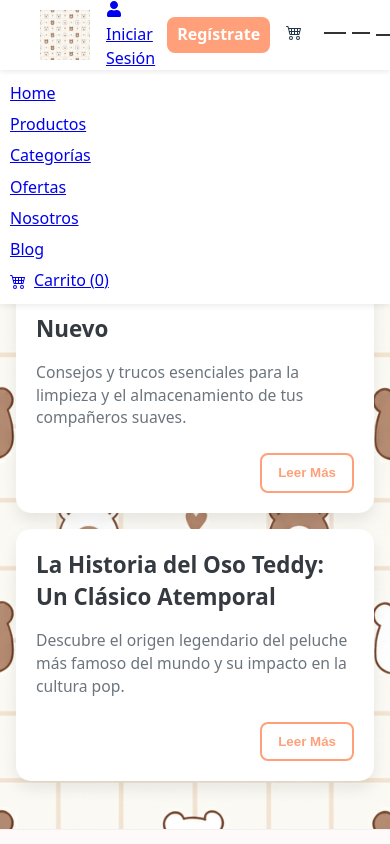
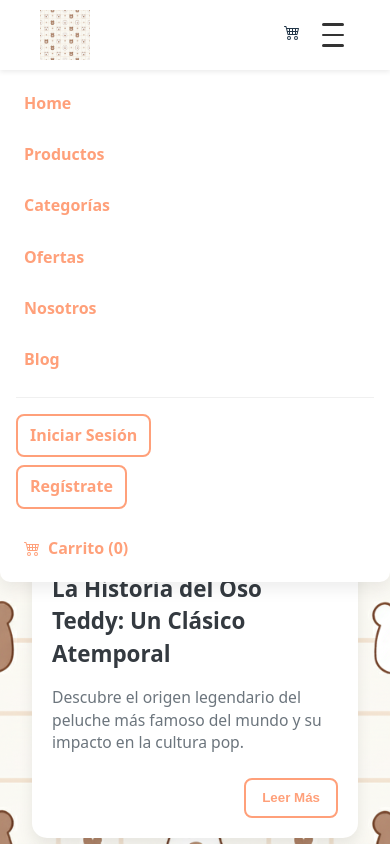
Before and after one commit to 000francisca0/NuevoProyecto, a React (Vite) app: page /blog in a window 390 px wide. Both pictures are taken after a click on the button "Abrir menú". Shown: the top 844 px of the page. Built offline with nearby package versions, Linux system fonts and the light colour scheme.

Commit message:
Pequeños cambios para header en mobil

```diff
--- a/src/components/header.jsx
+++ b/src/components/header.jsx
@@ -1,3 +1,4 @@
+// src/components/header.jsx
 import React, { useState, useContext } from 'react';
 import { Link } from 'react-router-dom';
 import { CartContext } from '../context/cartContext';
@@ -30,13 +31,14 @@ function Header() {
         </nav>
 
         <div className="right-controls">
-          <div className="auth-links hidden-sm" style={{ display: 'flex', gap: '0.75rem', alignItems: 'center' }}>
-            <Link to="/inicio" className="auth-link" aria-label="Iniciar sesión">
-              <FaUser style={{ marginRight: 6 }} />
-              <span>Iniciar Sesión</span>
+          {/* Desktop auth links (hidden on small screens) */}
+          <div className="auth-links hidden-sm" aria-hidden={menuOpen} style={{ display: 'flex', gap: '0.75rem', alignItems: 'center' }}>
+            {/* Reuse existing button classes from index.css so no new CSS needed */}
+            <Link to="/inicio" className="btn btn-ghost" aria-label="Iniciar sesión">
+              Iniciar Sesión
             </Link>
 
-            <Link to="/registro" className="btn btn-primary" style={{ padding: '6px 10px', fontWeight: 600 }}>
+            <Link to="/registro" className="btn btn-primary" style={{ whiteSpace: 'nowrap' }}>
               Regístrate
             </Link>
           </div>
@@ -48,48 +50,36 @@ function Header() {
             </Link>
           </div>
 
+          {/* Mobile toggle (pure CSS bars, stacked vertically) */}
           <button
             className="mobile-toggle"
             onClick={() => setMenuOpen(!menuOpen)}
             aria-expanded={menuOpen}
             aria-label="Abrir menú"
-            style={{ background: 'transparent', border: 'none', cursor: 'pointer' }}
           >
-            {/* Simple hamburger using CSS bars or text fallback */}
-            <div style={{ width: 22, height: 2, background: '#333', marginBottom: 5 }} />
-            <div style={{ width: 18, height: 2, background: '#333', marginBottom: 5 }} />
-            <div style={{ width: 14, height: 2, background: '#333' }} />
+            <span className={`bar ${menuOpen ? 'open' : ''}`} />
+            <span className={`bar ${menuOpen ? 'open' : ''}`} />
+            <span className={`bar ${menuOpen ? 'open' : ''}`} />
           </button>
         </div>
       </header>
 
-      {/* Mobile dropdown - small inline style so it appears on mobile when open.
-          You can move styles into CSS later (class .mobile-nav). */}
+      {/* Mobile dropdown - styled via CSS. Auth links are duplicated here for mobile use. */}
       {menuOpen && (
-        <nav
-          className="mobile-nav"
-          style={{
-            position: 'absolute',
-            top: '70px',
-            left: 0,
-            right: 0,
-            background: '#fff',
-            zIndex: 999,
-            boxShadow: '0 2px 6px rgba(0,0,0,0.08)',
-            display: 'flex',
-            flexDirection: 'column',
-            padding: '12px 10px',
-            gap: 8,
-          }}
-          aria-label="Mobile navigation"
-        >
+        <nav className="mobile-nav" aria-label="Mobile navigation">
           <Link to="/" onClick={handleLinkClick}>Home</Link>
           <Link to="/productos" onClick={handleLinkClick}>Productos</Link>
           <Link to="/categorias" onClick={handleLinkClick}>Categorías</Link>
           <Link to="/ofertas" onClick={handleLinkClick}>Ofertas</Link>
           <Link to="/nosotros" onClick={handleLinkClick}>Nosotros</Link>
           <Link to="/blog" onClick={handleLinkClick}>Blog</Link>
-          <Link to="/carro" onClick={handleLinkClick} style={{ display: 'flex', alignItems: 'center', gap: 8 }}>
+
+          <hr style={{ width: '100%', border: 'none', borderTop: '1px solid rgba(0,0,0,0.06)', margin: '8px 0' }} />
+
+          <Link to="/inicio" onClick={handleLinkClick} className="btn btn-ghost">Iniciar Sesión</Link>
+          <Link to="/registro" onClick={handleLinkClick} className="btn btn-ghost">Regístrate</Link>
+
+          <Link to="/carro" onClick={handleLinkClick} className="mobile-cart-link" style={{ marginTop: 10, display: 'flex', alignItems: 'center', gap: 8 }}>
             <BsCart4 /> <span>Carrito ({totalItems})</span>
           </Link>
         </nav>
--- a/src/index.css
+++ b/src/index.css
@@ -219,16 +219,6 @@ body{
 .cart-link{ position:relative; display:inline-flex; align-items:center; gap:.35rem; text-decoration:none; color:inherit; }
 .badge{ position:absolute; top:-6px; right:-8px; background:#dc3545; color:#fff; border-radius:50%; width:20px; height:20px; display:flex; align-items:center; justify-content:center; font-size:12px; font-weight:700; }
 
-/* Mobile header behavior */
-.mobile-toggle{ display:none; cursor:pointer; }
-@media (max-width:768px){
-  .nav{ display:none; }
-  .mobile-toggle{ display:flex; align-items:center; gap:6px; }
-  .grid{ gap:1rem; }
-  .cart-grid{ grid-template-columns: 1fr; }
-  .container{ padding:1rem; }
-  .form-shell{ padding:1.5rem; }
-}
 
 /* ===================================
    FOOTER
@@ -249,3 +239,100 @@ body{
 .p-0{ padding:0; }
 .hidden-sm{ display:inline; }
 @media (max-width:768px){ .hidden-sm{ display:none; } }
+
+/* -------------------------
+   Mobile navigation & hamburger
+   ------------------------- */
+
+.mobile-toggle {
+  display: none; /* se mostrará por media query */
+  background: transparent;
+  border: none;
+  padding: 6px;
+  cursor: pointer;
+  align-items: center;
+  justify-content: center;
+}
+
+/* three simple bars - no transform animation on open */
+.mobile-toggle .bar {
+  display: block;
+  width: 22px;
+  height: 2.5px;
+  background: #333;
+  margin: 4px 0;
+  border-radius: 2px;
+  transition: opacity 120ms ease;
+}
+
+/* no rotation/translate - keep it simple when open */
+.mobile-toggle .bar.open {
+  opacity: 1;
+}
+
+/* Mobile nav dropdown */
+.mobile-nav {
+  position: absolute;
+  top: var(--header-h);
+  left: 0;
+  right: 0;
+  background: var(--card-bg); /* white */
+  z-index: 999;
+  box-shadow: 0 6px 18px rgba(0,0,0,0.08);
+  display: flex;
+  flex-direction: column;
+  padding: 12px 16px;
+  gap: 8px;
+  border-bottom-left-radius: 10px;
+  border-bottom-right-radius: 10px;
+}
+
+/* links inside mobile nav */
+.mobile-nav a {
+  display: block;
+  padding: 10px 8px;
+  color: var(--brand);
+  text-decoration: none;
+  font-weight: 600;
+  border-radius: 6px;
+}
+.mobile-nav a:hover { background: rgba(0,0,0,0.03); color: var(--brand-hover); }
+
+/* auth link style inside mobile nav */
+.mobile-auth-link {
+  color: var(--text);
+  text-decoration: none;
+  padding: 8px 0;
+  font-weight: 700;
+  display: block;
+}
+
+/* small cart link inside mobile nav */
+.mobile-cart-link {
+  color: var(--text);
+  text-decoration: none;
+  font-weight: 600;
+}
+/* ensure desktop nav remains unchanged on large screens (you already have media queries) */
+@media (max-width: 768px) {
+  .nav { display: none; } /* already present in your CSS; keep for safety */
+  .mobile-toggle { display: flex; flex-direction: column; }
+  .hidden-sm { display: none !important; } /* ensure desktop-only links hide */
+}
+@media (max-width: 768px) {
+  .mobile-nav .btn {
+    background: transparent !important;
+    color: var(--brand) !important;
+    border: 2px solid var(--brand);
+    font-weight: 700;
+    border-radius: var(--radius-md);
+    padding: 8px 12px;
+    display: inline-block;
+    width: fit-content;
+  }
+
+  .mobile-nav .btn:hover {
+    background: var(--brand) !important;
+    color: #fff !important;
+  }
+}
```
